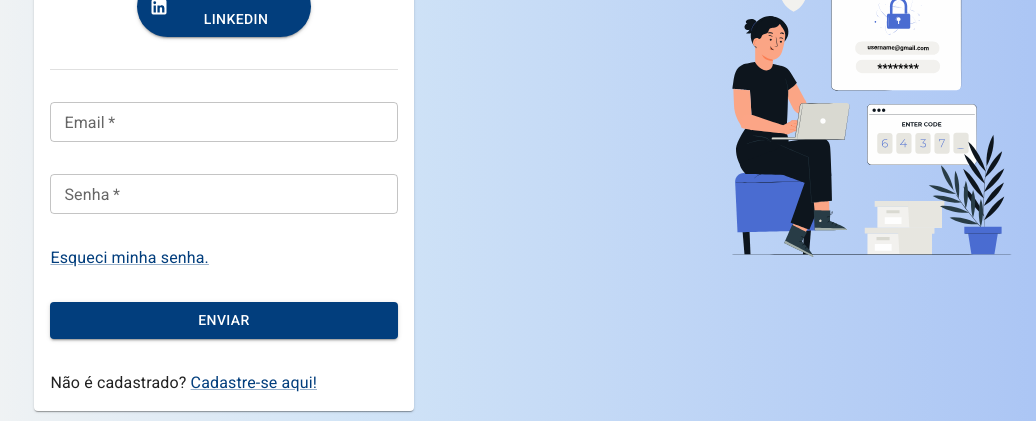
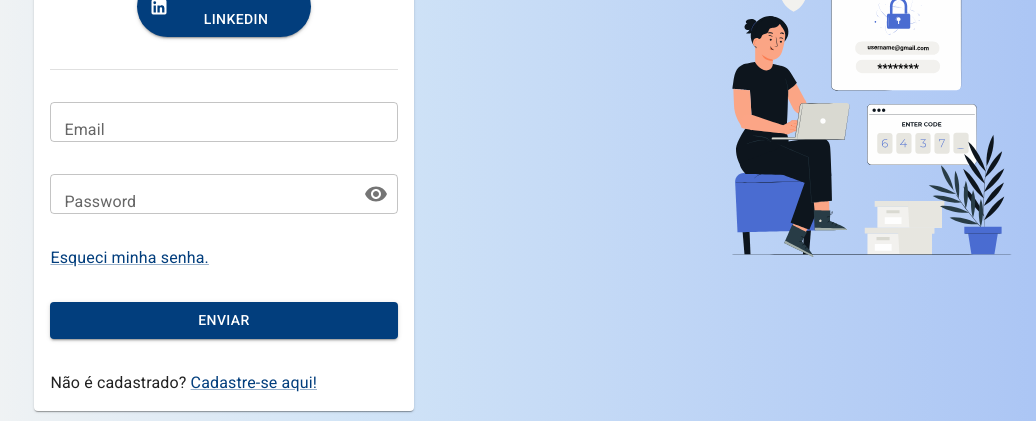
Before and after one commit to EmanuelVogt/social-media, a React (Create React App) app: page /account in a window 1280 px wide. Shown: the part 293-714 px from the top of the page, without its empty margins (92-1128 px from the left). Built offline with nearby package versions, Linux system fonts and the light colour scheme.

Commit message:
feat: login and token persistence

```diff
--- a/package.json
+++ b/package.json
@@ -10,6 +10,7 @@
     "@mui/icons-material": "^5.10.3",
     "@mui/material": "^5.10.4",
     "@mui/x-date-pickers": "^5.0.1",
+    "@reduxjs/toolkit": "^1.8.5",
     "@testing-library/jest-dom": "^5.14.1",
     "@testing-library/react": "^13.0.0",
     "@testing-library/user-event": "^13.2.1",
@@ -19,12 +20,16 @@
     "@types/react": "^18.0.0",
     "@types/react-dom": "^18.0.0",
     "@types/styled-components": "^5.1.26",
+    "axios": "^0.27.2",
     "color": "^4.2.3",
     "dayjs": "^1.11.5",
     "react": "^18.2.0",
     "react-dom": "^18.2.0",
+    "react-hook-form": "^7.35.0",
+    "react-redux": "^8.0.2",
     "react-router-dom": "6",
     "react-scripts": "5.0.1",
+    "redux": "^4.2.0",
     "styled-components": "^5.3.5",
     "typescript": "^4.8.3",
     "web-vitals": "^2.1.0"
@@ -54,6 +59,7 @@
     ]
   },
   "devDependencies": {
+    "@types/axios": "^0.14.0",
     "@typescript-eslint/eslint-plugin": "^5.0.0",
     "@typescript-eslint/parser": "^5.36.2",
     "eslint": "^8.0.1",
--- a/src/App.tsx
+++ b/src/App.tsx
@@ -1,9 +1,11 @@
 import React from 'react'
+import { Provider } from 'react-redux'
 import { BrowserRouter as Router } from 'react-router-dom'
 import CssBaseline from '@mui/material/CssBaseline'
 
 import { AppThemeProvider } from './contexts/ThemeContext'
 import { AppRoutes } from './routes'
+import { store } from './store'
 
 import '@fontsource/roboto/300.css'
 import '@fontsource/roboto/400.css'
@@ -12,11 +14,13 @@ import '@fontsource/roboto/700.css'
 
 export function App(): JSX.Element {
   return (
+    <Provider store={store}>
       <AppThemeProvider>
         <Router>
           <CssBaseline />
           <AppRoutes />
         </Router>
       </AppThemeProvider>
+    </Provider>
   )
 }
--- a/src/components/Layout/Header/index.tsx
+++ b/src/components/Layout/Header/index.tsx
@@ -1,10 +1,12 @@
 import * as React from 'react'
+import { useSelector } from 'react-redux'
 import { CircleNotifications } from '@mui/icons-material'
 import MenuIcon from '@mui/icons-material/Menu'
 import { Avatar, IconButton, Toolbar } from '@mui/material'
 import AppBar from '@mui/material/AppBar'
 import { deepOrange } from '@mui/material/colors'
 
+import { RootState } from '../../../store'
 import { MenuAvatar } from '../MenuAvatar'
 
 import { EmptyDiv, Image } from './styles'
@@ -16,6 +18,7 @@ type Props = {
 export const Header = ({ handleCollapseSideBar }: Props): JSX.Element => {
   const [anchorEl, setAnchorEl] = React.useState<null | HTMLElement>(null)
   const open = Boolean(anchorEl)
+  const account = useSelector((state: RootState) => state.account)
 
   const handleClick = (event: React.MouseEvent<HTMLElement>): void => {
     setAnchorEl(event.currentTarget)
@@ -25,6 +28,7 @@ export const Header = ({ handleCollapseSideBar }: Props): JSX.Element => {
     setAnchorEl(null)
   }
 
+  console.log(account)
   return (
     <>
       <AppBar
--- /dev/null
+++ b/src/components/shared/Input/index.tsx
@@ -0,0 +1,21 @@
+import {  Controller } from 'react-hook-form'
+import { InputBaseProps, InternalStandardProps as StandardProps } from '@mui/material'
+import OutlinedInput from '@mui/material/OutlinedInput';
+
+interface Props extends StandardProps<InputBaseProps> {
+  control: any
+  name: string
+  defaultValue: string
+  label: string
+}
+
+export function Input({ defaultValue, name, label, control, ...rest }: Props): JSX.Element {
+  return (
+    <Controller
+      control={control}
+      name={name}
+      defaultValue={defaultValue}
+      render={({ field }) => <OutlinedInput label={label} {...rest} {...field} />}
+    />
+  )
+}
--- a/src/pages/Login/intex.tsx
+++ b/src/pages/Login/intex.tsx
@@ -1,27 +1,84 @@
-import React from 'react'
+/* eslint-disable @typescript-eslint/no-misused-promises */
+import React, { useState } from 'react'
+import { SubmitHandler, useForm } from 'react-hook-form'
+import { useDispatch } from 'react-redux'
 import { Player } from '@lottiefiles/react-lottie-player'
+import { Visibility, VisibilityOff } from '@mui/icons-material'
 import FacebookIcon from '@mui/icons-material/Facebook'
 import LinkedInIcon from '@mui/icons-material/LinkedIn'
 import {
+  AlertProps,
   Box,
   Button,
   Divider,
+  FormControl,
   Grid,
+  IconButton,
+  InputAdornment,
+  InputLabel,
   Link,
   Paper,
-  TextField,
+  Snackbar,
   Typography,
   useMediaQuery,
   useTheme,
 } from '@mui/material'
+import MuiAlert from '@mui/material/Alert'
+import axios from 'axios'
 
 import LottieLogin from '../../assets/lottie-login.json'
+import { Input } from '../../components/shared/Input'
+import { login } from '../../store/Account.store'
+
+interface IFormInput {
+  email: string
+  password: string
+}
 
 export function Login(): React.ReactElement {
+  const { control, handleSubmit } = useForm<IFormInput>()
   const theme = useTheme()
   const matches = useMediaQuery(theme.breakpoints.up('md'))
+  const [showPassword, setShowPassword] = useState(false)
+  const [open, setOpen] = useState(false)
+  const dispatch = useDispatch()
+
+  const handleCloseAlert = (event: React.SyntheticEvent | Event, reason?: string): void => {
+    if (reason === 'clickaway') {
+      return
+    }
+
+    setOpen(false)
+  }
+  const onSubmit: SubmitHandler<IFormInput> = (data) => {
+    axios
+      .post('http://localhost:3030/api/login', data)
+      .then((data) => {
+        localStorage.setItem('@API_TOKEN', data.data.account.accessToken);
+        dispatch(
+          login({
+            user: {
+              avatar: '',
+              email: data.data.account.email,
+              id: data.data.account.id,
+              isLogged: true,
+              name: data.data.account.name,
+              token: data.data.account.accessToken,
+            },
+          }),
+        )
+      })
+      .catch(() => {
+        setOpen(true)
+      })
+  }
+
+  const Alert = React.forwardRef<HTMLDivElement, AlertProps>(function Alert(props, ref) {
+    return <MuiAlert elevation={6} ref={ref} variant='filled' {...props} />
+  })
 
   return (
+    <>
       <Box
         sx={{
           display: 'flex',
@@ -45,7 +102,7 @@ export function Login(): React.ReactElement {
             }}
           >
             <Paper sx={{ padding: 2, width: matches ? '60%' : '95%' }}>
-            <Typography variant='h5'> Bem vindo! (a) </Typography>
+              <Typography variant='h5'> Bem vindo!(a) </Typography>
               <Typography> Acesse sua conta! </Typography>
               <Box sx={{ display: 'flex', flexDirection: 'column', width: '100%', marginTop: 4 }}>
                 <Button
@@ -73,25 +130,57 @@ export function Login(): React.ReactElement {
                   Logar com LinkedIn
                 </Button>
                 <Divider />
-              <TextField
+                <form onSubmit={handleSubmit(onSubmit)}>
+                  <FormControl sx={{ marginTop: 4, width: '100%' }} variant='outlined'>
+                    <InputLabel htmlFor='outlined-adornment-email'>Email</InputLabel>
+                    <Input
+                      id='outlined-adornment-email'
+                      control={control}
+                      name={'email'}
+                      defaultValue={''}
                       fullWidth
                       required
-                id='outlined-required'
                       label='Email'
                       size='small'
-                sx={{ marginTop: 4 }}
                     />
-              <TextField
+                  </FormControl>
+                  <FormControl
+                    sx={{ marginTop: 4, width: '100%', marginBottom: 4 }}
+                    variant='outlined'
+                  >
+                    <InputLabel htmlFor='outlined-adornment-password'>Password</InputLabel>
+                    <Input
                       fullWidth
                       required
-                label='Senha'
                       size='small'
-                sx={{ marginTop: 4, marginBottom: 4 }}
+                      id='outlined-adornment-password'
+                      type={showPassword ? 'text' : 'password'}
+                      endAdornment={
+                        <InputAdornment position='end'>
+                          <IconButton
+                            aria-label='toggle password visibility'
+                            onClick={() => setShowPassword(!showPassword)}
+                            edge='end'
+                          >
+                            {showPassword ? <VisibilityOff /> : <Visibility />}
+                          </IconButton>
+                        </InputAdornment>
+                      }
+                      label='Password'
+                      control={control}
+                      name={'password'}
+                      defaultValue={''}
                     />
+                  </FormControl>
                   <Link> Esqueci minha senha.</Link>
-              <Button variant='contained' sx={{ marginTop: 4, marginBottom: 4 }}>
+                  <Button
+                    type='submit'
+                    variant='contained'
+                    sx={{ marginTop: 4, marginBottom: 4, width: '100%' }}
+                  >
                     Enviar
                   </Button>
+                </form>
                 <Typography>
                   Não é cadastrado? <Link>Cadastre-se aqui!</Link>
                 </Typography>
@@ -119,5 +208,11 @@ export function Login(): React.ReactElement {
           )}
         </Grid>
       </Box>
+      <Snackbar open={open} autoHideDuration={6000} onClose={handleCloseAlert}>
+        <Alert onClose={handleCloseAlert} severity='error' sx={{ width: '100%' }}>
+          Credeinciais incorretas, tente novamente
+        </Alert>
+      </Snackbar>
+    </>
   )
 }
--- /dev/null
+++ b/src/store/Account.store.ts
@@ -0,0 +1,40 @@
+import { createSlice, PayloadAction } from '@reduxjs/toolkit';
+
+interface User {
+  id: string,
+  name: string,
+  email: string,
+  token: string,
+  avatar: string,
+  isLogged: boolean
+}
+
+export interface AccountState {
+  user: User
+}
+
+const initialState: AccountState = {
+  user: {
+    avatar: '',
+    email: '',
+    id: '',
+    name: '',
+    isLogged: false,
+    token: '',
+  }
+}
+
+export const account = createSlice({
+  name: 'account',
+  initialState,
+  reducers: {
+    login(state, action: PayloadAction<AccountState>) {
+      state.user = action.payload.user
+    },
+    logout(state) {
+      state = initialState
+    }
+  }
+})
+
+export const { login, logout } = account.actions
--- /dev/null
+++ b/src/store/index.ts
@@ -0,0 +1,14 @@
+import { useDispatch } from 'react-redux'
+import { Action, configureStore, ThunkAction } from '@reduxjs/toolkit'
+
+import { account } from './Account.store'
+export const store = configureStore({
+  reducer: {
+    account: account.reducer
+  },
+})
+
+export type AppThunk = ThunkAction<void, RootState, null, Action<string>>
+export type RootState = ReturnType<typeof store.getState>
+export type AppDispatch = typeof store.dispatch
+export const useAppDispatch: () => AppDispatch = useDispatch<AppDispatch>
```
Also changed, not shown: src/contexts/AuthContext.tsx (added, +39 -0 lines), src/routes/index.tsx (+43 -3 lines), src/services/authService.ts (added, +11 -0 lines), 1 other file (tests, documents, lock files or other folders). Lines whose indentation alone changed are shown as unchanged.
